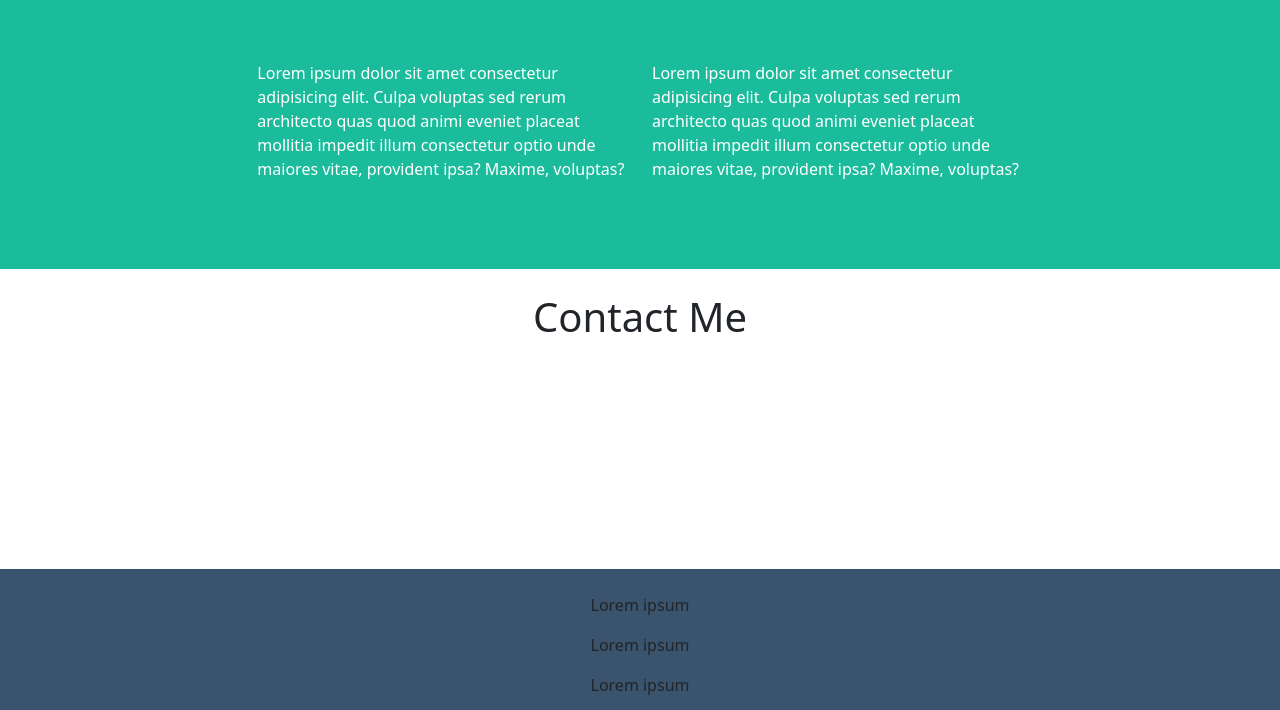
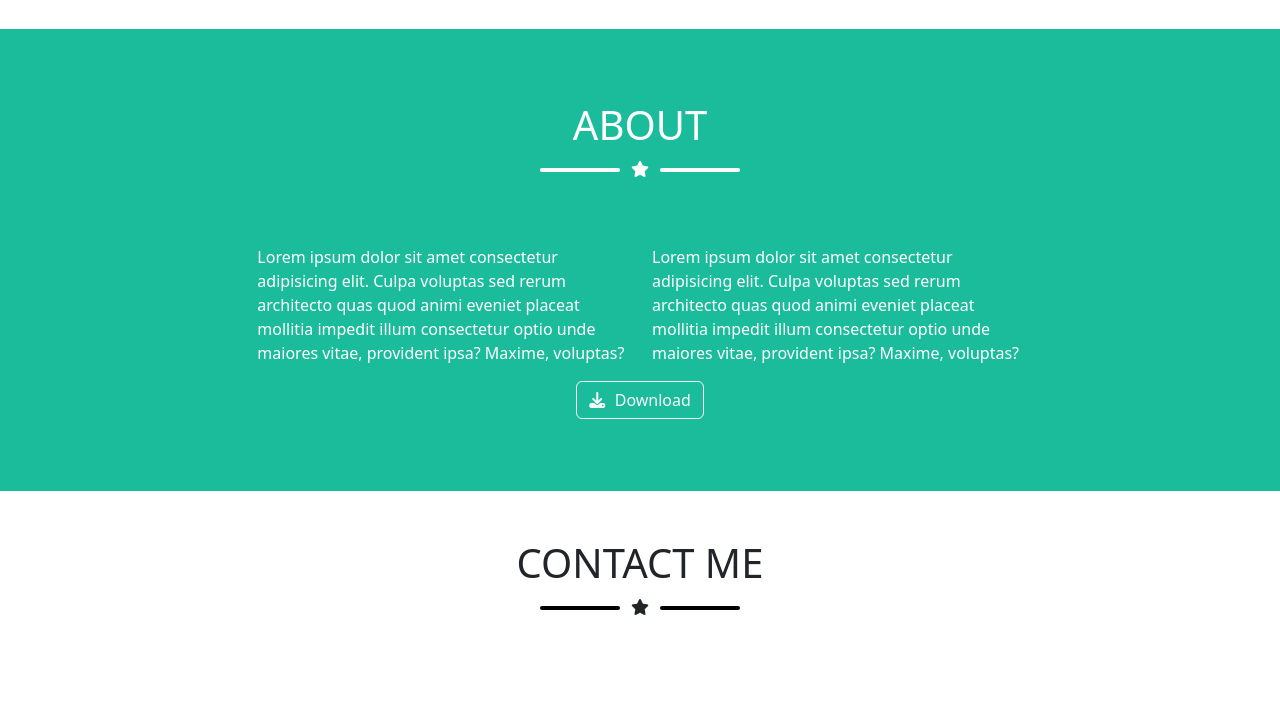
Before and after one commit to RiccardoNestola/html-css-bootstrap-freelancer, a plain HTML site: page index.html in a window 1280 px wide. Shown: the part 1355-2065 px from the top of the page. Drawn offline with nearby package versions, Linux system fonts and the light colour scheme.

Commit message:
complete about section

```diff
--- a/css/style.css
+++ b/css/style.css
@@ -11,27 +11,29 @@ img.my_avatar{
     width: 200px;
 }
 
-.line_left,
-.line_right{
+.line,
+.line{
     width: 80px;
     height: 4px;
-    background-color:white;
+    background-color:black;
     margin: .7rem;
     border-radius: 25px;
 }
 
+.line_light,
+.line_light{
+    background-color:white;
+}
+
+.fa-download {
+    padding-right: .6rem;
+}
+
 
 .jumbo {
-    height:400px;
     background-color: #1BBC9C;
 
 }
-
-
-/* img.my_card-1{
-    width: 100%;
-    height: 100%;
-} */
 
 
 .my_card-1{
--- a/index.html
+++ b/index.html
@@ -41,38 +41,37 @@
 
     <div class="jumbo container-fluid">
       <div class="row">
-        <div class="col-12 col-md-12 col-lg-12 py-6 d-flex justify-content-center">
+        <div class="col-12 col-md-12 col-lg-12 py-6 d-flex justify-content-center py-4">
           <img class="my_avatar" src="./img/avatar.svg" alt="">
         </div>
         <div class="col-12 col-md-12 col-lg-12 py-6 d-flex justify-content-center">
           <h1 class="text-white py-4 text-uppercase"> Start Bootstrap</h1>
         </div>
         <div class="col-12 col-md-12 col-lg-12 py-6 d-flex justify-content-center">
-          <div class="line_left"></div>
+          <div class="line line_light"></div>
           <p class="text-white"><i class="fa-solid fa-star"></i></p>
-          <div class="line_right"></div>
+          <div class="line line_light"></div>
         </div>
         <div class="col-12 col-md-12 col-lg-12 py-6 d-flex justify-content-center">
-          <p class="text-white text-uppercase">graphic artist - web designer - illustrator</p>
+          <p class="text-white text-uppercase pb-2">graphic artist - web designer - illustrator</p>
         </div>
       </div>
     </div>
 
 
 
-
-
-
-
-
-
-
     <div class="my_cards container">
-      <div class="row justify-content-center">
-        <div class="col-12 py-2 d-flex justify-content-center">
-          <h1>Portfolio</h1>
+      <div class="row justify-content-center pt-4">
+        <div class="col-12  d-flex justify-content-center pt-4">
+          <h1 class="text-uppercase">Portfolio</h1>
+        </div>
+        <div class="col-12 col-md-12 col-lg-12 py-6 d-flex justify-content-center">
+          <div class="line line_dark"></div>
+          <p class="text-black"><i class="fa-solid fa-star"></i></p>
+          <div class="line line_dark"></div>
         </div>
       </div>
+
 
       <div class="row justify-content-center g-4">
         <div class="col-12 col-lg-6 col-xl-4">
@@ -98,9 +97,14 @@
 
 
     <div class="about container-fluid py-4">
-      <div class="row justify-content-center">
-        <div class="col-12 py-2 d-flex justify-content-center">
-          <h1 class="text-white">About</h1>
+      <div class="row justify-content-center pt-4">
+        <div class="col-12  d-flex justify-content-center pt-4">
+          <h1 class="text-white text-uppercase">About</h1>
+        </div>
+        <div class="col-12 col-md-12 col-lg-12 py-6 d-flex justify-content-center">
+          <div class="line line_light"></div>
+          <p class="text-white"><i class="fa-solid fa-star"></i></p>
+          <div class="line line_light"></div>
         </div>
 
         <div class="row text-start p-5 align-items-center justify-content-center">
@@ -121,6 +125,11 @@
               provident ipsa? Maxime, voluptas?
             </p>
           </div>
+
+          <div class="col-12 d-flex justify-content-center">
+            <button type="button" class="btn btn-outline-light"><i class="fa-sharp fa-solid fa-download"></i>Download</button>
+          </div>
+
         </div>
       </div>
     </div>
@@ -129,9 +138,14 @@
 
     <div class="contact_me container py-4">
       <div class="row">
-        <div class="col-12 col-lg-12 col-xl-12">
-          <div class="my_form d-flex align-items-center justify-content-center">
-            <h1>Contact Me</h1>
+        <div class="col-12  d-flex justify-content-center pt-4">
+          <h1 class="text-uppercase">contact me</h1>
+        </div>
+        <div class="col-12 col-md-12 col-lg-12 py-6 d-flex justify-content-center">
+          <div class="line"></div>
+          <p><i class="fa-solid fa-star"></i></p>
+          <div class="line"></div>
+        </div>
 
           </div>
 
```
